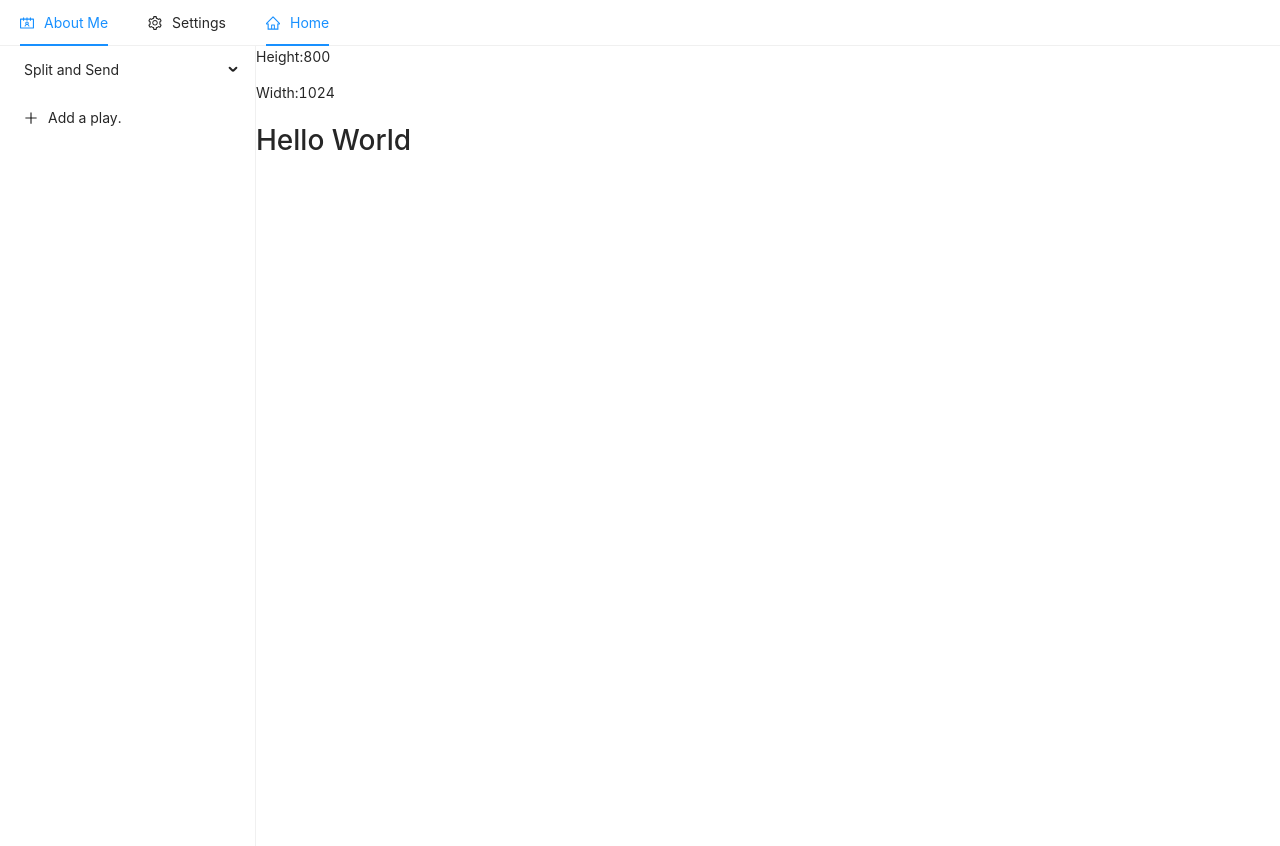
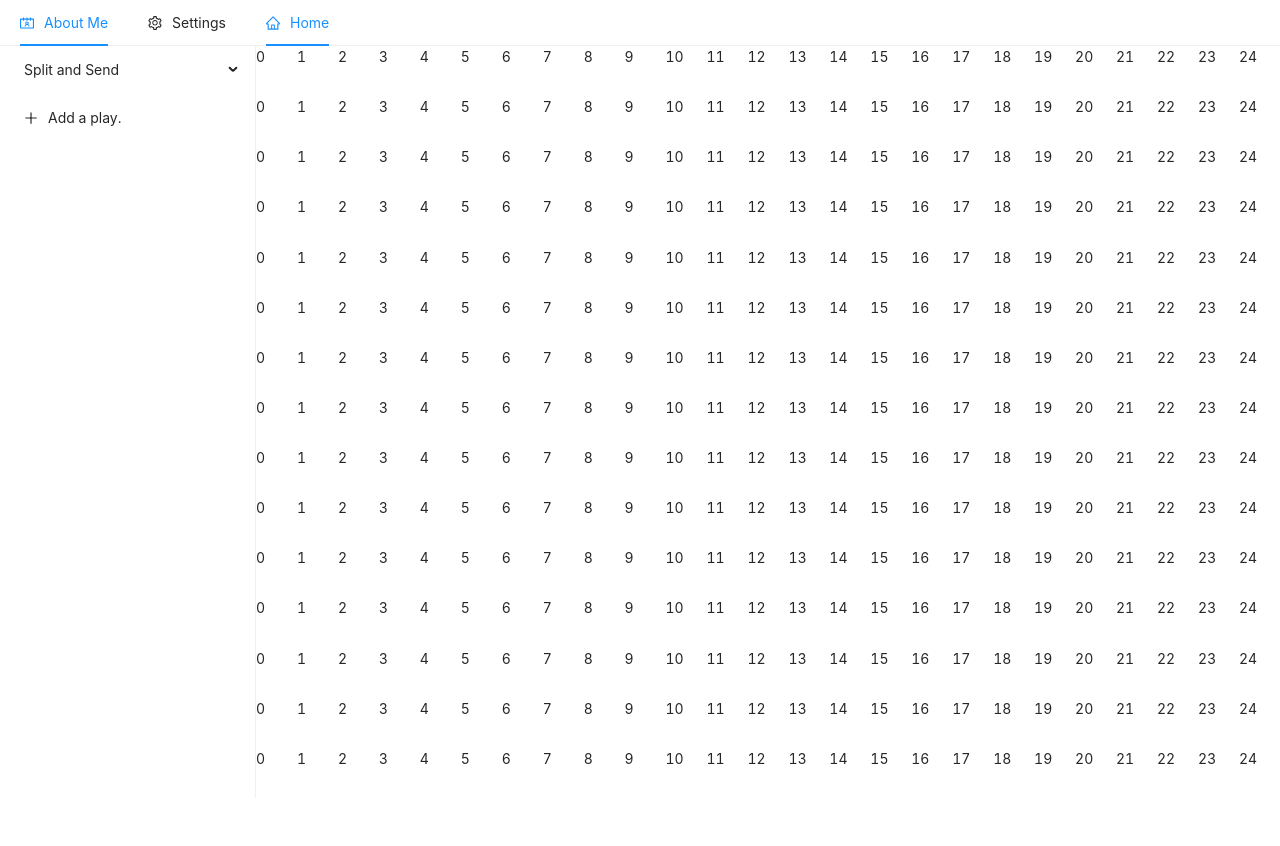
Before and after one commit to DavidHewWing/Playbook, a React (Create React App) app: page / in a window 1280 px wide. After the commit the page ends 800 px from the top, so only its background shows below. Built offline with nearby package versions, Linux system fonts and the light colour scheme.

Commit message:
added grid mechanism

```diff
--- a/src/App.js
+++ b/src/App.js
@@ -1,11 +1,23 @@
 import React from 'react';
 import 'antd/dist/antd.css';
+import './app.scss';
+import {
+  BrowserRouter as Router, Switch, Route
+} from 'react-router-dom';
+import HomePage from './components/homepage/HomePage';
 import Toolbar from './components/toolbar/Toolbar';
 
 function App() {
   return (
     <div className="App">
       <Toolbar />
+      <Router>
+        <Switch>
+          <Route exact path="/">
+            <HomePage />
+          </Route>
+        </Switch>
+      </Router>
     </div>
   );
 }
--- /dev/null
+++ b/src/app.scss
@@ -0,0 +1,3 @@
+.App {
+  height: 100%;
+}
--- a/src/components/homepage/sidemenu/styles.scss
+++ b/src/components/homepage/sidemenu/styles.scss
@@ -1,4 +1,4 @@
 .menu {
   width: 256px;
-  min-height: 100vh;
+  height: 100%;
 }
--- a/src/components/homepage/styles.scss
+++ b/src/components/homepage/styles.scss
@@ -1,3 +1,4 @@
 .container {
   display: flex;
+  height: calc(100% - 48px)
 }
--- a/src/components/homepage/whiteboard/Whiteboard.js
+++ b/src/components/homepage/whiteboard/Whiteboard.js
@@ -1,22 +1,50 @@
-import React from 'react';
+import React, { useState, useEffect } from 'react';
 import './styles.scss';
 
 import useDimensions from '../../../hooks/window-utils/DimensionsHook';
 
 const Whiteboard = () => {
   const [ref, { height, width }] = useDimensions(true);
+  const [grid, updateGrid] = useState([]);
+
+  const numRows = 15;
+  const numCols = 25;
+
+  const generateCells = () => {
+    const cellWidth = width / numCols;
+    const divs = [];
+    for (let i = 0; i < numCols; i += 1) {
+      const div = (
+        <div style={{ width: cellWidth }}>
+          {i}
+        </div>
+      );
+      divs.push(div);
+    }
+    return divs;
+  };
+
+  const generateGrid = () => {
+    const tempGrid = [];
+    const cellHeight = height / numRows;
+    for (let i = 0; i < numRows; i += 1) {
+      const div = (
+        <div style={{ height: cellHeight, display: 'flex' }}>
+          {generateCells()}
+        </div>
+      );
+      tempGrid.push(div);
+    }
+    updateGrid(tempGrid);
+  };
+
+  useEffect(() => {
+    generateGrid();
+  }, [height, width]);
 
   return (
     <div ref={ref} className="whiteboard-container">
-      <p>
-        Height:
-        {height}
-      </p>
-      <p>
-        Width:
-        {width}
-      </p>
-      <h1>Hello World</h1>
+      {grid}
     </div>
   );
 };
--- a/src/components/homepage/whiteboard/styles.scss
+++ b/src/components/homepage/whiteboard/styles.scss
@@ -1,3 +1,3 @@
 .whiteboard-container {
-  width: 100%;
+  width: calc(100% - 256px);
 }
--- a/src/components/toolbar/Toolbar.js
+++ b/src/components/toolbar/Toolbar.js
@@ -3,10 +3,9 @@ import {
   HomeOutlined, SettingOutlined, ContactsOutlined, MediumOutlined, LinkedinOutlined, GithubOutlined,
 } from '@ant-design/icons';
 import {
-  BrowserRouter as Router, Switch, Route, Link,
+  BrowserRouter as Router, Link,
 } from 'react-router-dom';
 import React, { useState } from 'react';
-import HomePage from '../homepage/HomePage';
 import './styles.scss';
 
 const { SubMenu } = Menu;
@@ -20,7 +19,7 @@ const Toolbar = () => {
 
   return (
     <Router>
-      <Menu onClick={handleClick} selectedKeys={[current]} mode="horizontal">
+      <Menu onClick={handleClick} selectedKeys={[current]} mode="horizontal" style={{"width": "100%"}}>
         <SubMenu style={{ float: 'right' }} icon={<ContactsOutlined />} title="About Me">
           <Menu.Item key="linkedin" icon={<LinkedinOutlined />}>LinkedIn</Menu.Item>
           <Menu.Item key="github" icon={<GithubOutlined />}>Github</Menu.Item>
@@ -35,11 +34,6 @@ const Toolbar = () => {
           </Link>
         </Menu.Item>
       </Menu>
-      <Switch>
-        <Route exact path="/">
-          <HomePage />
-        </Route>
-      </Switch>
     </Router>
   );
 };
--- a/src/index.css
+++ b/src/index.css
@@ -11,3 +11,7 @@ code {
   font-family: source-code-pro, Menlo, Monaco, Consolas, 'Courier New',
     monospace;
 }
+
+#root {
+  height: 100%;
+}
```
